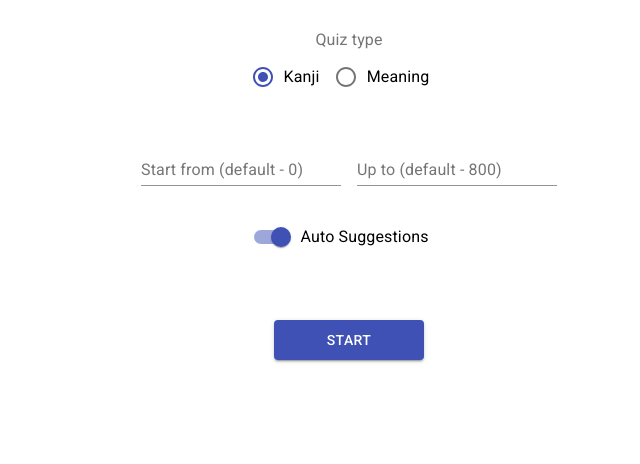
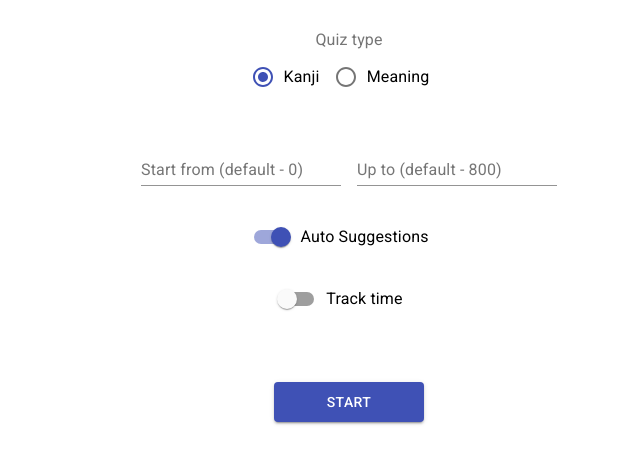
Before and after one commit to Telnair/kanji-quiz, a React (Create React App) app in the folder quiz-game/: page / in a window 1280 px wide. Shown: the top 464 px of the page, without its empty margins (291-931 px from the left). Built offline with nearby package versions, Linux system fonts and the light colour scheme; a web font is replaced by a local one.

Commit message:
add total time

```diff
--- a/quiz-game/src/components/GameOver/index.tsx
+++ b/quiz-game/src/components/GameOver/index.tsx
@@ -2,6 +2,7 @@ import React from 'react';
 import { useStyles } from './style';
 import { QuizType, IncorrectAnswer, QuizElement } from '../../utils/types';
 import Button from '@material-ui/core/Button';
+import { msToMinutes } from '../../utils/utils';
 
 interface GameOverProps {
   incorrectAnswers: IncorrectAnswer[];
@@ -9,23 +10,33 @@ interface GameOverProps {
   incorrectAnswersStats: React.ReactNode;
   onEndGame: () => void;
   totalQuizes: number;
+  timeStarted: number | null;
 }
 
-export const GameOver: React.FC<GameOverProps> = ({ incorrectAnswers, quizType, incorrectAnswersStats, onEndGame, totalQuizes }) => {
+export const GameOver: React.FC<GameOverProps> = ({ incorrectAnswers, quizType, incorrectAnswersStats, onEndGame, totalQuizes, timeStarted }) => {
   const classes = useStyles();
+
+  const timeEnded = Date.now();
+  let timeTotal = null;
+
+  if (timeStarted) {
+    timeTotal = msToMinutes(timeEnded - timeStarted);
+  }
+
   return (
     <div className={classes.container}>
       <header>
         <h1 className={classes.title}>All {totalQuizes} quizes are done</h1>
+        {timeTotal ? <p>Total time: {timeTotal}</p> : null}
       </header>
       {incorrectAnswersStats}
       {incorrectAnswers.length ? (
         <div className={classes.incorrectAnswersContainer}>
           {incorrectAnswers.map(answer => (
             <div className={classes.incorrectAnswerItem} key={answer[0].kanji}>
-              <IncorrectAnswerInfoBlock quizType={quizType} source={answer[0]}>Quiz:</IncorrectAnswerInfoBlock>
-              <IncorrectAnswerInfoBlock quizType={quizType} source={answer[1]} reversed>You:</IncorrectAnswerInfoBlock>
-              <IncorrectAnswerInfoBlock quizType={quizType} source={answer[0]} reversed>Correct:</IncorrectAnswerInfoBlock>
+              <IncorrectAnswerInfoBlock quizType={quizType} source={answer[0]}>quiz:</IncorrectAnswerInfoBlock>
+              <IncorrectAnswerInfoBlock quizType={quizType} source={answer[1]} reversed>you:</IncorrectAnswerInfoBlock>
+              <IncorrectAnswerInfoBlock quizType={quizType} source={answer[0]} reversed>correct:</IncorrectAnswerInfoBlock>
             </div>
           ))}
         </div>
--- a/quiz-game/src/components/GameOver/style.ts
+++ b/quiz-game/src/components/GameOver/style.ts
@@ -29,7 +29,7 @@ export const useStyles = makeStyles(theme => ({
     justifyContent: 'center',
     flexWrap: 'wrap',
     padding: theme.spacing(1),
-    background: "#eaeaea",
+    background: "#eee",
     border: '1px solid #dadada',
     marginBottom: theme.spacing(1),
   },
--- a/quiz-game/src/components/Question/index.tsx
+++ b/quiz-game/src/components/Question/index.tsx
@@ -1,4 +1,4 @@
-import React, { useState, useRef } from 'react';
+import React, { useState, useRef, useEffect } from 'react';
 import { QuizType, QuestionItem, QuizElement, IncorrectAnswer } from '../../utils/types';
 import { getQuestion } from '../../utils/utils';
 import { useStyles } from './style';
@@ -11,20 +11,30 @@ interface QuestionProps {
   upTo: number;
   autoSuggestions: boolean;
   onEndGame: () => void;
-}
+  trackTime: boolean;
+};
 
-export const Question: React.FC<QuestionProps> = ({ quizType, startFrom, upTo, autoSuggestions, onEndGame }) => {
+export const Question: React.FC<QuestionProps> = ({ quizType, startFrom, upTo, autoSuggestions, onEndGame, trackTime }) => {
   const incorrectAnswers = useRef<IncorrectAnswer[]>([]);
   const [ showSuggestions, setShowSuggestions ] = useState(autoSuggestions);
   const usedIds = useRef<string[]>([]);
   const [ question, setQuestion ] = useState<QuestionItem | null>(getQuestion({ quizType, startFrom, upTo, exclude: new Set(usedIds.current) }));
+  const timeStarted = useRef<number | null>(null);
+
+  useEffect(() => {
+    if (trackTime) {
+      timeStarted.current = Date.now();
+    }
+  }, []);
 
   const classes = useStyles();
 
   const makeAnswerHandler = (item: QuizElement) => () => {
     const nextUsedIds = [ ...usedIds.current, questionItem.kanji ];
+
     usedIds.current = nextUsedIds;
     setQuestion(getQuestion({ quizType, startFrom, upTo, exclude: new Set(nextUsedIds) }));
+
     if (item.kanji !== questionItem.kanji) incorrectAnswers.current.push([ questionItem, item ]);
     if (!autoSuggestions) setShowSuggestions(false);
   }
@@ -45,6 +55,7 @@ export const Question: React.FC<QuestionProps> = ({ quizType, startFrom, upTo, a
       onEndGame={onEndGame}
       incorrectAnswersStats={incorrectAnswersStats}
       totalQuizes={totalQuizes}
+      timeStarted={timeStarted.current}
     />
   );
 
--- a/quiz-game/src/components/QuizGame/index.tsx
+++ b/quiz-game/src/components/QuizGame/index.tsx
@@ -11,6 +11,7 @@ export const QuizGame: React.FC = () => {
   const [ startFrom, setStartFrom ] = useState<RangeValue>(null);
   const [ upTo, setUpTo ] = useState<RangeValue>(null);
   const [ autoSuggestions, setAutoSuggestions ] = useState(true);
+  const [ trackTime, setTrackTime ] = useState(false);
 
   const defaultStartFrom = 0;
   const defaultUpTo = getTotalItems()
@@ -22,6 +23,7 @@ export const QuizGame: React.FC = () => {
       upTo={upTo || defaultUpTo}
       autoSuggestions={autoSuggestions}
       onEndGame={() => setIsGameStarted(false)}
+      trackTime={trackTime}
     />
   ) : (
     <StartForm
@@ -29,6 +31,8 @@ export const QuizGame: React.FC = () => {
       onSetQuizType={setQuizType}
       startFrom={startFrom}
       onSetStartFrom={setStartFrom}
+      onToggleTrackTime={() => setTrackTime(prev => !prev)}
+      trackTime={trackTime}
       upTo={upTo}
       onSetUpTo={setUpTo}
       autoSuggestions={autoSuggestions}
--- a/quiz-game/src/components/StartForm/index.tsx
+++ b/quiz-game/src/components/StartForm/index.tsx
@@ -22,6 +22,8 @@ interface StartFormProps {
   autoSuggestions: boolean;
   onToggleAutoSuggestions: () => void;
   onStartGame: () => void;
+  trackTime: boolean;
+  onToggleTrackTime: () => void;
 }
 
 export const StartForm: React.FC<StartFormProps> = ({
@@ -34,6 +36,8 @@ export const StartForm: React.FC<StartFormProps> = ({
   autoSuggestions,
   onToggleAutoSuggestions,
   onStartGame,
+  trackTime,
+  onToggleTrackTime,
 }) => {
   const classes = useStyles();
 
@@ -97,6 +101,19 @@ export const StartForm: React.FC<StartFormProps> = ({
           label="Auto Suggestions"
         />
       </FormGroup>
+      <FormGroup row className={classes.group}>
+        <FormControlLabel
+          control={
+            <Switch
+              checked={trackTime}
+              onChange={onToggleTrackTime}
+              value={!trackTime}
+              color="primary"
+            />
+          }
+          label="Track time"
+        />
+      </FormGroup>
       <Button
         disabled={!isRangeValid}
         variant="contained"
--- a/quiz-game/src/utils/utils.ts
+++ b/quiz-game/src/utils/utils.ts
@@ -31,3 +31,9 @@ export const getQuestion = (settings: GetQuestionSettings): QuestionItem | null
 };
 
 export const getTotalItems = () => list.data.length;
+
+export const msToMinutes = (ms: number) => {
+  var minutes = Math.floor(ms / 60000);
+  var seconds = ((ms % 60000) / 1000).toFixed(0);
+  return (+seconds === 60 ? (minutes+1) + ` minute${minutes === 1 ? '' : 's'} ` : minutes + ` minute${minutes === 1 ? '' : 's'} ` + seconds + ` second${+seconds === 1 ? '' : 's'} `);
+}
```
